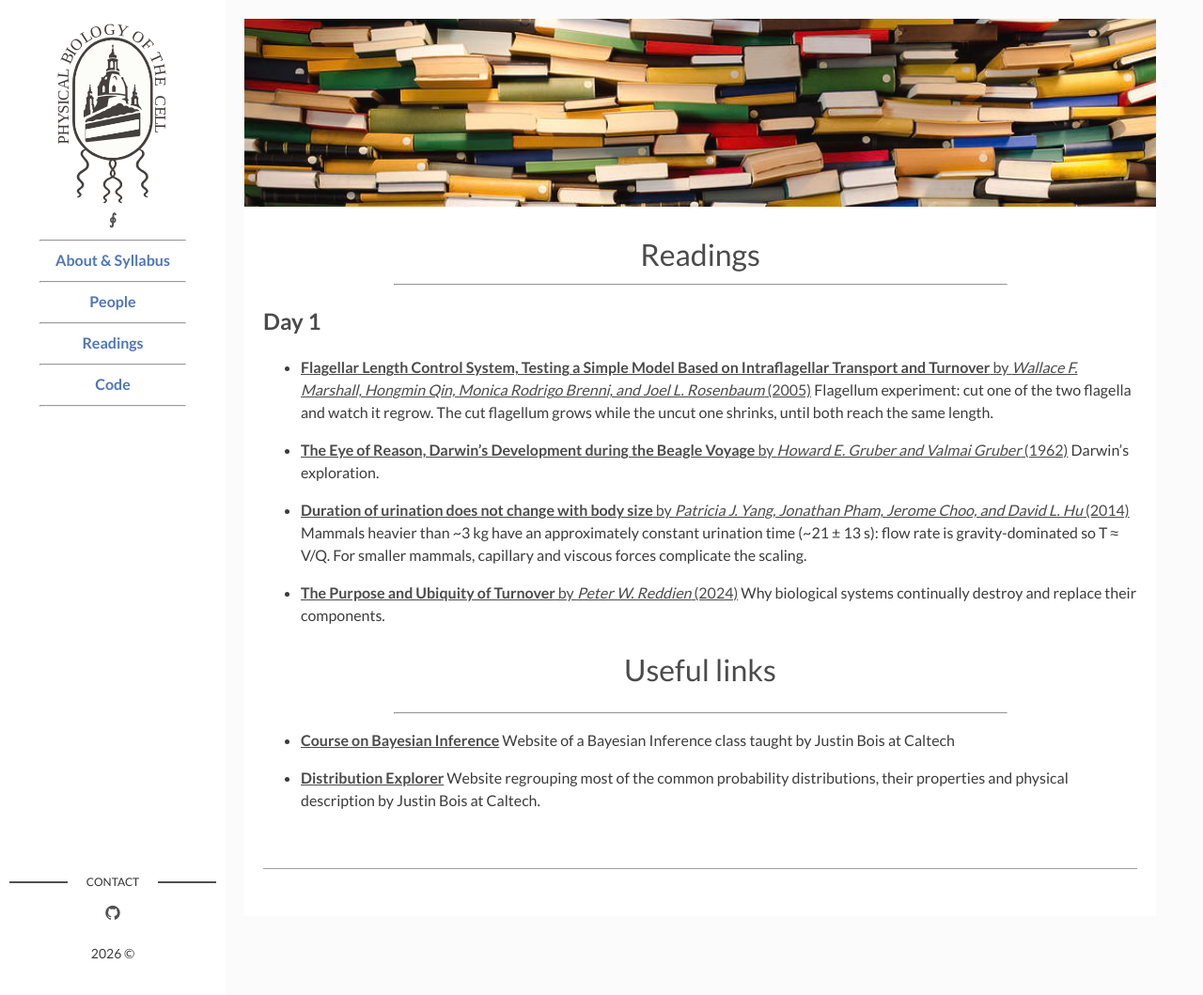
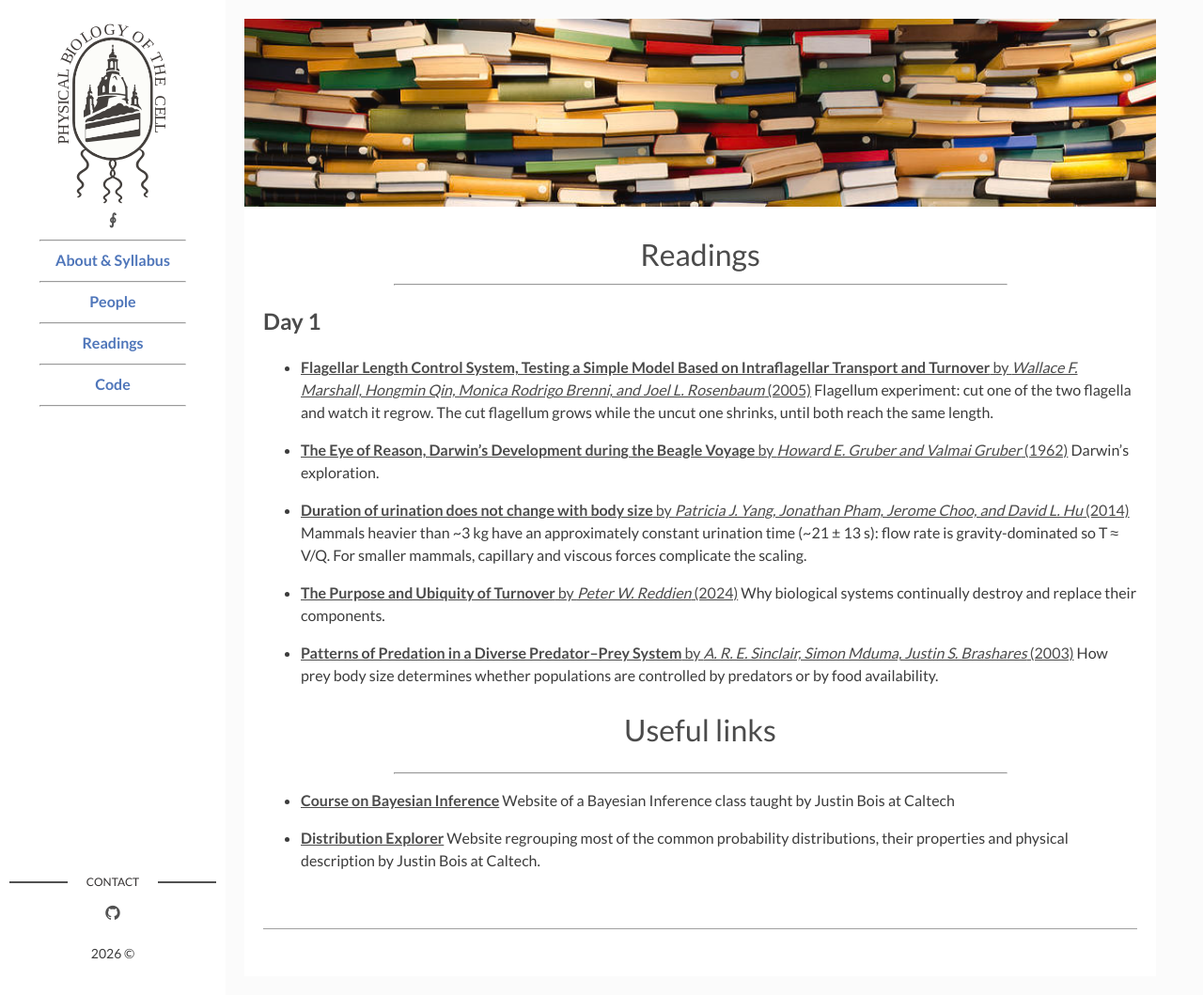
Before and after one commit to RPGroup-PBoC/dresdenPBoC2026, a Jekyll site: the page built from page03_readings.md, in a window 1280 px wide and 1059 px high. Shown: the whole window at 94% size. Built offline with Jekyll 4.4.1, drawn with Linux system fonts in a browser that asks for light colours.

Commit message:
sinclair

```diff
--- a/_data/readings.yaml
+++ b/_data/readings.yaml
@@ -32,6 +32,13 @@ Day 1:
    description: >
         Why biological systems continually destroy and replace their components.
 
+ - pub:
+   title: "Patterns of Predation in a Diverse Predator–Prey System"
+   authors: A. R. E. Sinclair, Simon Mduma, Justin S. Brashares
+   year: 2003
+   link: Sinclair2003.pdf
+   description: >
+        How prey body size determines whether populations are controlled by predators or by food availability.
 
 #  - pub:
 #    title: Flagellar Elongation and Shortening in Chlamydomonas, The Use of Cycloheximide and Colchicine to Study the Synthesis and Assembly of Flagellar Proteins
```
